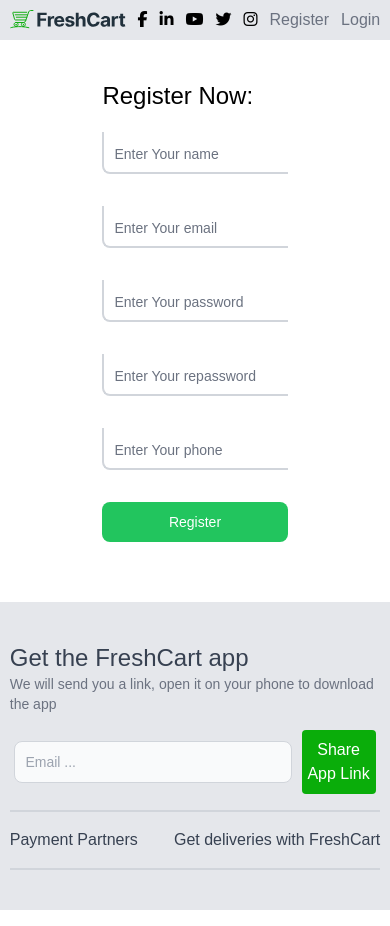
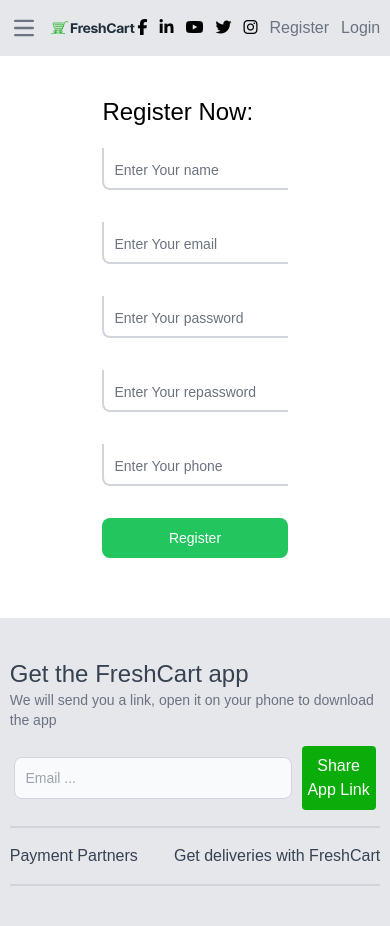
Before and after one commit to rawanmfa/E-commerce, a React (Vite) app: page / in a window 390 px wide. Built offline with nearby package versions, Linux system fonts and the light colour scheme; no server answers.

Commit message:
sec commit

```diff
--- a/src/Components/CategorySlider/CategorySlider.jsx
+++ b/src/Components/CategorySlider/CategorySlider.jsx
@@ -14,7 +14,25 @@ export default function CategorySlider() {
         slidesToShow: 6,
         swipeToSlide: true,
         arrows: false,
-        autoplay: true
+        autoplay: true,
+        responsive: [
+            {
+                breakpoint: 1024,
+                settings: {
+                    slidesToShow: 5,
+                    slidesToScroll: 1,
+                    infinite: true,
+                    dots: true
+                }
+            },
+            {
+                breakpoint: 768,
+                settings: {
+                    slidesToShow: 3,
+                    slidesToScroll: 1,
+                }
+            }
+        ]
     };
 
     return <>
--- a/src/Components/MainSlider/MainSlider.jsx
+++ b/src/Components/MainSlider/MainSlider.jsx
@@ -20,14 +20,14 @@ export default function MainSlider() {
         <div className=' my-8 flex'>
             <div className=' w-3/4'>
                 <Slider {...settings}>
-                    <img src={slider3} alt='' className=' h-[400px] w-full' />
-                    <img src={slider1} alt='' className=' h-[400px] w-full' />
-                    <img src={slider2} alt='' className=' h-[400px] w-full' />
+                    <img src={slider3} alt='' className=' h-[300px] sm:h-[400px] w-full' />
+                    <img src={slider1} alt='' className=' h-[300px] sm:h-[400px] w-full' />
+                    <img src={slider2} alt='' className=' h-[300px] sm:h-[400px] w-full' />
                 </Slider>
             </div>
             <div className=' w-1/4'>
-                <img src={slider1} alt='' className=' h-[200px] w-full' />
-                <img src={slider2} alt='' className=' h-[200px] w-full' />
+                <img src={slider1} alt='' className=' h-[150px] sm:h-[200px] w-full' />
+                <img src={slider2} alt='' className=' h-[150px] sm:h-[200px] w-full' />
             </div>
         </div>
     </>
--- a/src/Components/Navbar/Navbar.jsx
+++ b/src/Components/Navbar/Navbar.jsx
@@ -7,9 +7,10 @@ import useCart from '../../Hooks/useCart';
 
 export default function Navbar() {
 
+  const [clicked, setClicked] = useState(false);
   let navigate = useNavigate();
   let { userData, setUserData } = useContext(userContext);
-  let{cart} = useContext(cartContext);
+  let { cart } = useContext(cartContext);
   useCart();
   function logout() {
     localStorage.removeItem('userToken')
@@ -19,21 +20,28 @@ export default function Navbar() {
 
   return <>
 
-    <div className=' bg-gray-200 py-2 md:fixed top-0 inset-x-0 z-[999]'>
-      <div className=' w-[95%] mx-auto flex justify-between md:items-center'>
-        <div className=' md:flex space-x-3 items-center'>
+    <div className=' bg-gray-200 py-2 lg:fixed top-0 inset-x-0 z-[999]'>
+      <div className={` w-[95%] mx-auto flex justify-between ${clicked ? '' : 'items-center'}`}>
+        <div className={`${clicked ? '' : 'items-center'} flex space-x-3`}>
+          <button onClick={() => clicked ? setClicked(false) : setClicked(true)} data-collapse-toggle="navbar-hamburger" type="button" className="lg:hidden inline-flex items-center justify-center w-10 h-10 text-sm text-gray-500 rounded-lg hover:bg-gray-100 focus:outline-none focus:ring-2 focus:ring-gray-200" aria-controls="navbar-hamburger" aria-expanded="false">
+            <svg className="w-5 h-5" aria-hidden="true" xmlns="http://www.w3.org/2000/svg" fill="none" viewBox="0 0 17 14">
+              <path stroke="currentColor" stroke-linecap="round" stroke-linejoin="round" stroke-width="2" d="M1 1h15M1 7h15M1 13h15" />
+            </svg>
+          </button>
+          <div className= {`lg:flex space-x-3 items-center ${clicked?'pt-2':''}`} >
             <img src={freshCartLogo} width={120} alt="" />
-          {userData && <ul className=' text-gray-500 md:flex md:space-x-3'>
+            {userData && <ul className={`${clicked ? '' : 'hidden lg:flex'} text-gray-500 lg:flex  lg:space-x-3`} >
               <li><NavLink to='home'>Home</NavLink></li>
               <li><NavLink to='productpage'>Products</NavLink></li>
               <li><NavLink to='categories'>Categories</NavLink></li>
               <li><NavLink to='brands'>Brands</NavLink></li>
               <li><NavLink to='wishlist'>Wishlist</NavLink></li>
-            <li><NavLink to='cart'>Cart<div className=' inline-block text-main ms-1'><span>{cart? cart.numOfCartItems : 0}</span><i className="fa-solid fa-cart-shopping text-main mx-1"></i></div></NavLink></li>
+              <li><NavLink to='cart'>Cart<div className=' inline-block text-main ms-1'><span>{cart ? cart.numOfCartItems : 0}</span><i className="fa-solid fa-cart-shopping text-main mx-1"></i></div></NavLink></li>
             </ul>
             }
           </div>
-        <div className=' flex space-x-3'>
+        </div>
+        <div className={` flex space-x-3 ${clicked?'pt-2':''}`} >
           <ul className=' flex space-x-3'>
             <li><NavLink to=''><i className='fab fa-facebook-f'></i></NavLink></li>
             <li><NavLink to=''><i className='fab fa-linkedin-in'></i></NavLink></li>
@@ -42,7 +50,7 @@ export default function Navbar() {
             <li><NavLink to=''><i className='fab fa-instagram'></i></NavLink></li>
           </ul>
           <ul className=' flex space-x-3 text-gray-500'>
-            {userData ? <li className=' cursor-pointer' onClick={()=>logout()}><span>logout</span></li> :
+            {userData ? <li className=' cursor-pointer' onClick={() => logout()}><span>logout</span></li> :
               <>
                 <li><NavLink to=''>Register</NavLink></li>
                 <li><NavLink to='login'>Login</NavLink></li>
```
Lines whose indentation alone changed are shown as unchanged.
